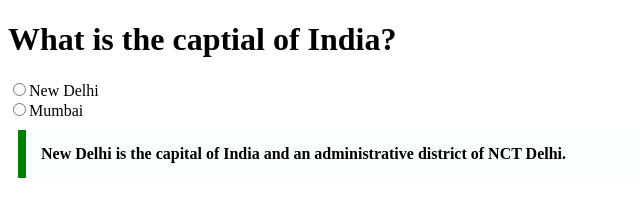
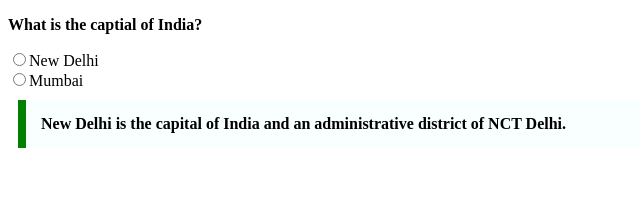
Before and after one commit to acciojob/trivia-JyotiradeetiBagal, a website: page main.html in a window 1280 px wide. Shown: the whole page, without its empty margins (0-640 px from the left). Drawn offline with Linux system fonts and the light colour scheme.

Commit message:
created a submission

```diff
--- a/main.html
+++ b/main.html
@@ -8,7 +8,7 @@
 
 <body>
 	<!-- the entire body must be written by student -->
-	<h1>What is the captial of India?</h1>
+	<p><b>What is the captial of India?</b></p>
 	<input type="radio" value="New Delhi"/>New Delhi
 	<br>
 	<input type="radio" value="New Delhi"/>Mumbai
```
